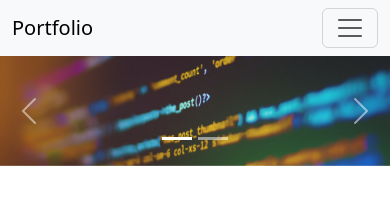
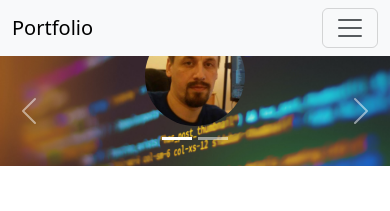
Before and after one commit to Oleksiieng/03-challenge-bootstrap-portfolio, a plain HTML site: page index.html in a window 390 px wide. Shown: the top 211 px of the page. Drawn offline with nearby package versions, Linux system fonts and the light colour scheme.

Commit message:
fixed mobile version of slider

```diff
--- a/css/style.css
+++ b/css/style.css
@@ -1,6 +1,23 @@
 :root {
     --background-color-gray:  rgba(0, 0, 0, 0.5);
 }
+
+
+.carousel-caption h2 {
+    font-size: 24px;
+}
+
+.carousel-caption img {
+    width: 150px;
+}
+
+
+
+
+
+
+
+
 
 .list-icons i {
     font-size: 5vh;
@@ -11,3 +28,17 @@ footer {
     margin-top: 3vh;
     background-color: var(--background-color-gray);
 }
+
+
+@media (max-width: 768px) {
+    .carousel-caption h2 {
+        font-size: 14px;
+    }
+    .carousel-caption p {
+        display: none;
+    }
+
+    .carousel-caption img {
+        width: 100px;
+    }
+}
--- a/index.html
+++ b/index.html
@@ -59,7 +59,7 @@
         <div class="carousel-inner">
           <div class="carousel-item active">
             <img src="images/slide_1.jpg" class="d-block w-100" alt="...">
-            <div class="carousel-caption d-none d-md-block">
+            <div class="carousel-caption d-block">
 
 
 
@@ -83,7 +83,7 @@
           </div>
           <div class="carousel-item">
             <img src="images/slide_2.jpg" class="d-block w-100" alt="...">
-            <div class="carousel-caption d-none d-md-block">
+            <div class="carousel-caption d-block">
 
               <div class="container">
                 <div class="row">
```
